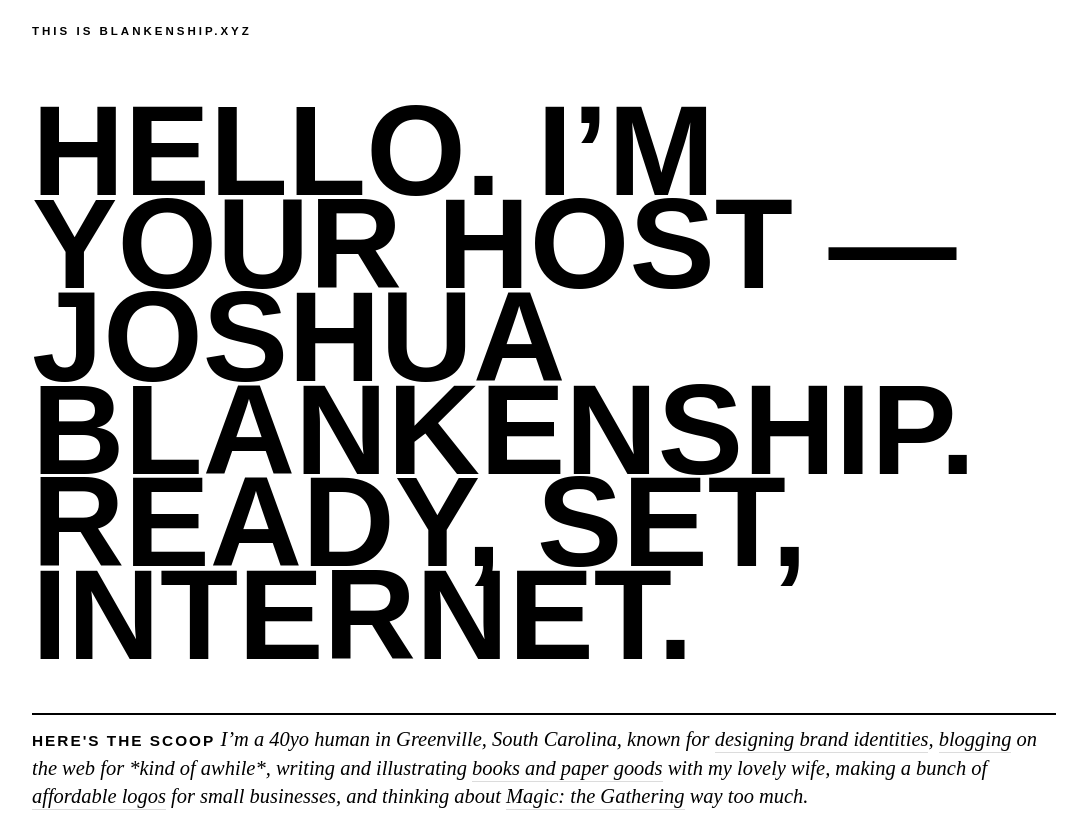
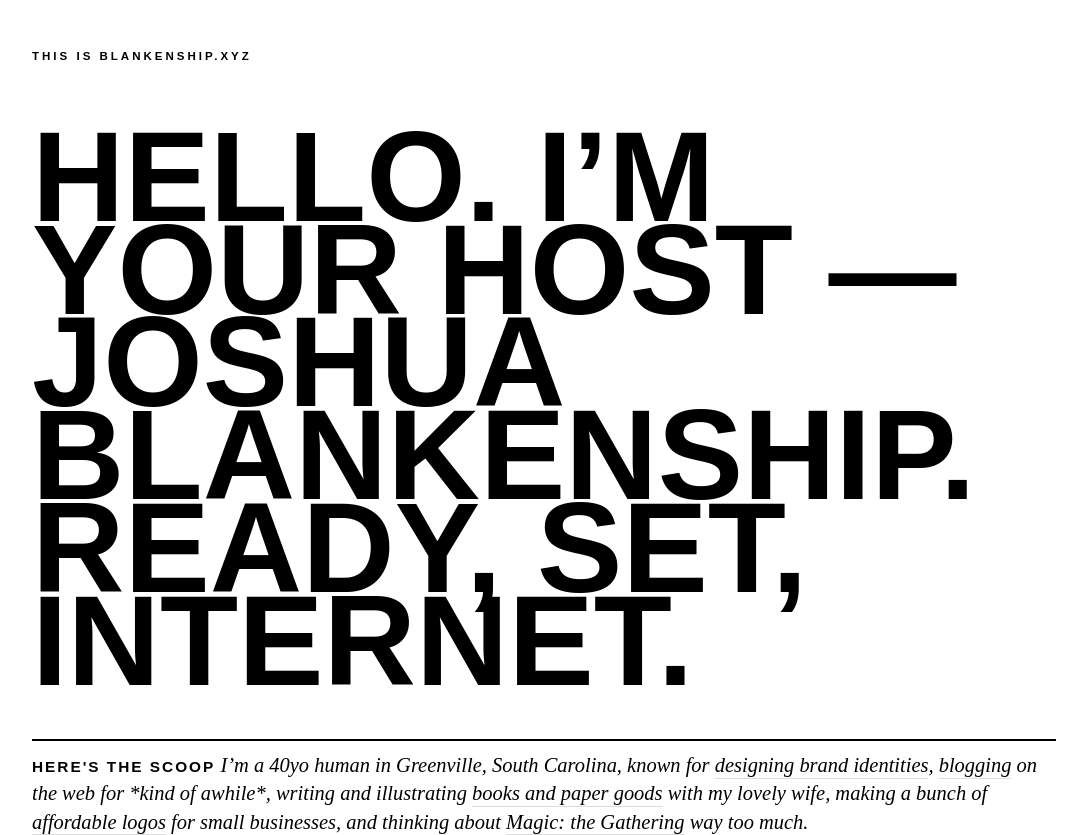
Before and after one commit to blankenship/xyz, a PHP site: page / in a window 1280 px wide. Shown: the top 835 px of the page, without its empty margins (96-1183 px from the left). Run offline with PHP 8.4, Linux system fonts and the light colour scheme; some libraries are stand-ins or nearby versions; some web fonts are replaced.

Commit message:
Update style.css

```diff
--- a/style.css
+++ b/style.css
@@ -94,6 +94,7 @@ website: 	http://blankenship.studio
 		color: black;
 		display: block;
 		font: 900 10vw/7.25vw "dharma-gothic-c", sans-serif;
+		margin-top: 4vw;
 		text-align: left;
 		text-transform: uppercase;
   		padding: 1rem 0 0 0;
@@ -154,7 +155,7 @@ website: 	http://blankenship.studio
 		margin: 0 auto;
 		padding: 0;
 	    margin: 0 auto;
-	    padding: 2vw 0 4vw;
+	    padding: 4vw 0;
 	}
 
   	footer {
```
